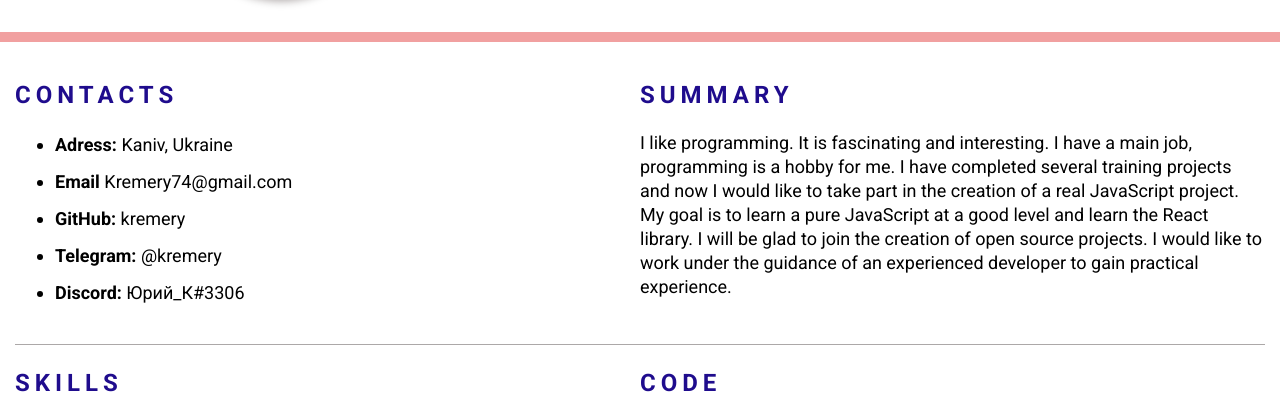
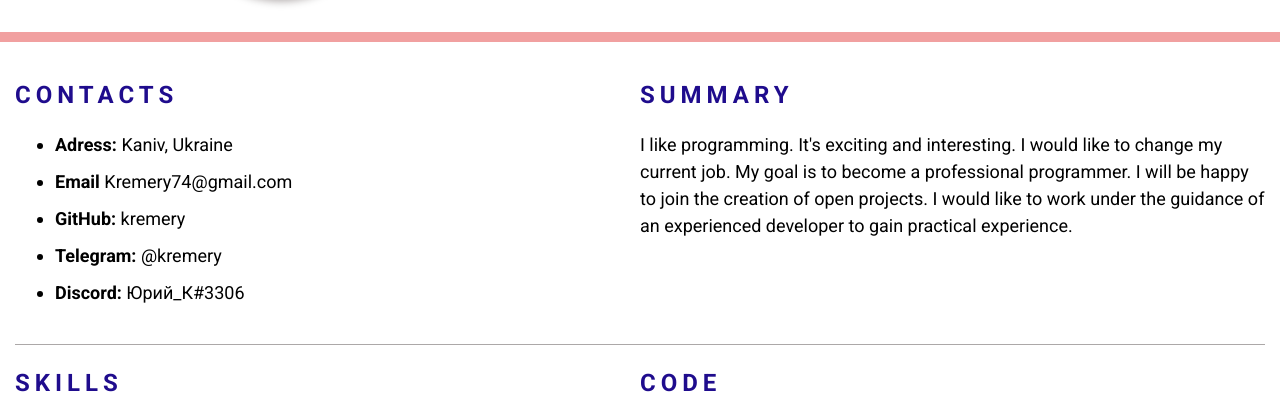
Before and after one commit to Kremery/rsschool-cv, a plain HTML site: page index.html in a window 1280 px wide. Shown: the part 300-716 px from the top of the page. Drawn offline with Linux system fonts and the light colour scheme; a web font is replaced by a local one.

Commit message:
feat: change text about

```diff
--- a/css/style.css
+++ b/css/style.css
@@ -129,9 +129,9 @@ a:hover {
 .section-container li {
   margin-bottom: 10px;
 }
-.section-container p {
+/* .section-container p {
   line-height: 24px;
-}
+} */
 .section-education {
   border-bottom: none;
 }
--- a/index.html
+++ b/index.html
@@ -64,7 +64,7 @@
         <!-- about -->
         <section class="section-container-items section-about" id="about">
           <h2 class="section-about-title section-title">SUMMARY</h2>
-          <p class="section-about-text">I like programming. It is fascinating and interesting. I have a main job, programming is a hobby for me. I have completed several training projects and now I would like to take part in the creation of a real JavaScript project. My goal is to learn a pure JavaScript at a good level and learn the React library. I will be glad to join the creation of open source projects. I would like to work under the guidance of an experienced developer to gain practical experience.</p>
+          <p class="section-about-text">I like programming. It's exciting and interesting. I would like to change my current job. My goal is to become a professional programmer. I will be happy to join the creation of open projects. I would like to work under the guidance of an experienced developer to gain practical experience.</p>
         </section>
 
         <!-- skills -->
```
